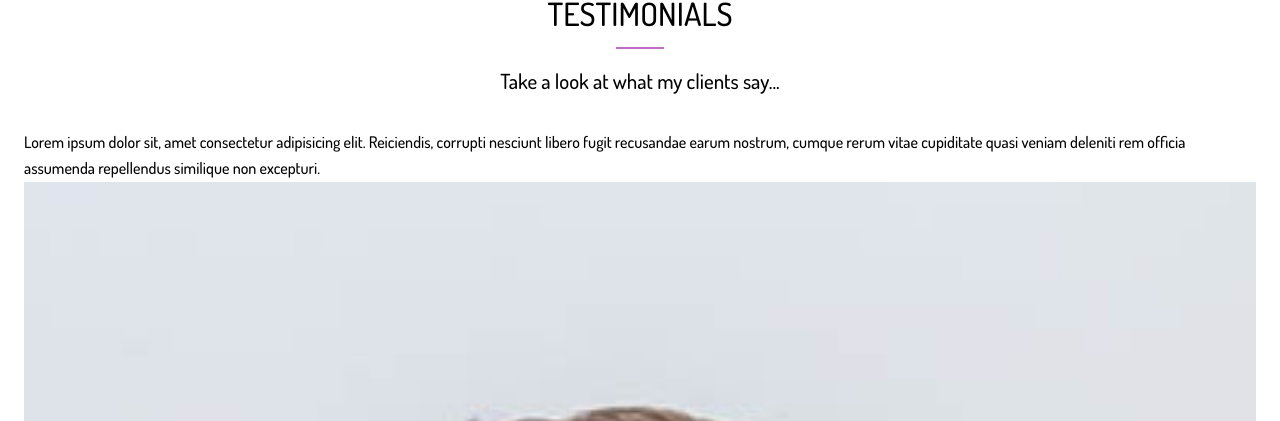
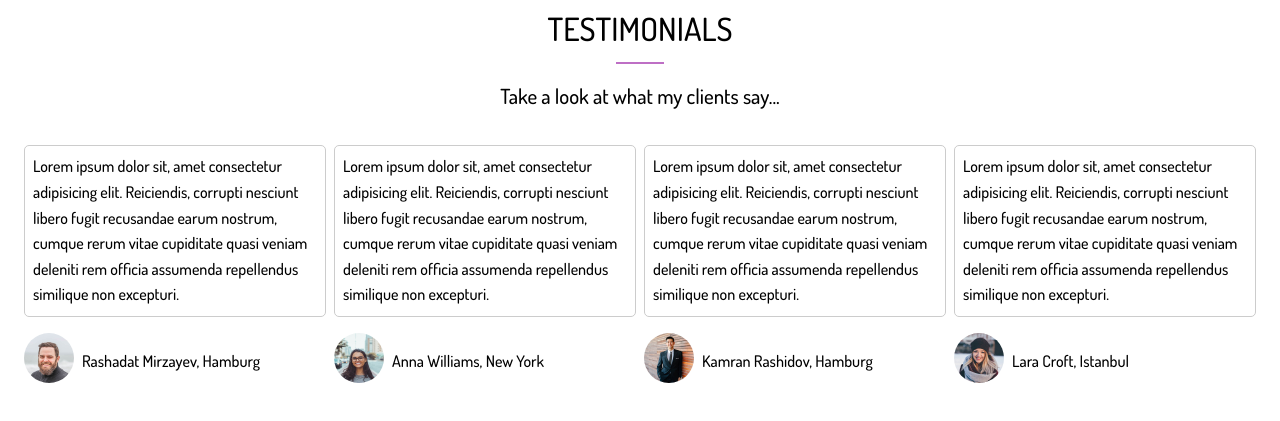
Before and after one commit to OrkhanElchuev/Portfolio-Website, a website: page dist/about.html in a window 1280 px wide. Shown: the part 1716-2137 px from the top of the page. Drawn offline with Linux system fonts and the light colour scheme.

Commit message:
Finish Testimonials sect

```diff
--- a/scss/main.scss
+++ b/scss/main.scss
@@ -277,7 +277,36 @@ img {
       gap: 3rem;
 
       img {
-        width: 65%;
+        width: 80%;
+      }
+    }
+  }
+
+  // About Testimonials
+  &-testim {
+    .testimonials {
+      display: grid;
+      grid-template-columns: repeat(4, 1fr);
+      gap: 0.5rem;
+
+      ul {
+        list-style: none;
+        margin-top: 1rem;
+        display: flex;
+        align-items: center;
+      }
+
+      p {
+        border: 1px solid $medium-color;
+        border-radius: 5px;
+        padding: 0.5rem;
+      }
+
+      img {
+        width: 50px;
+        height: 50px;
+        border-radius: 50%;
+        margin-right: 0.5rem;
       }
     }
   }
```
Also changed, not shown: dist/about.html, dist/css/main.css.
